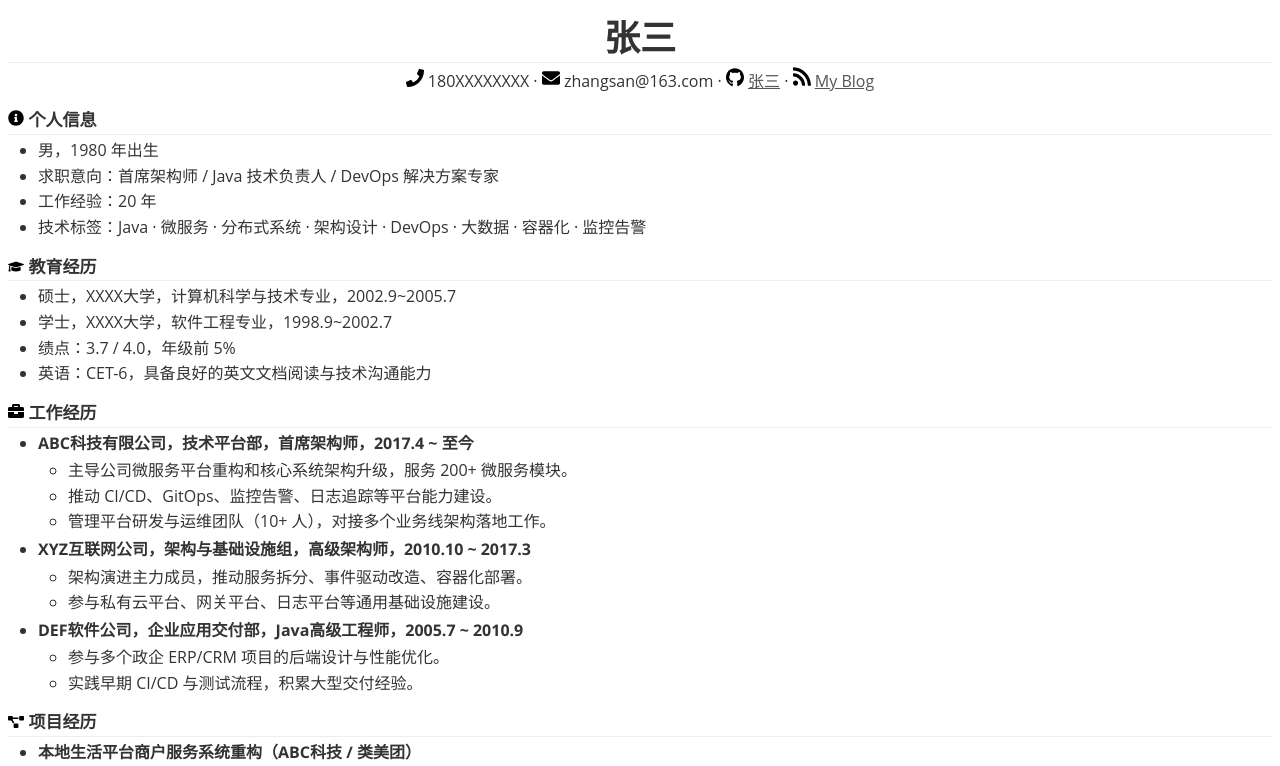
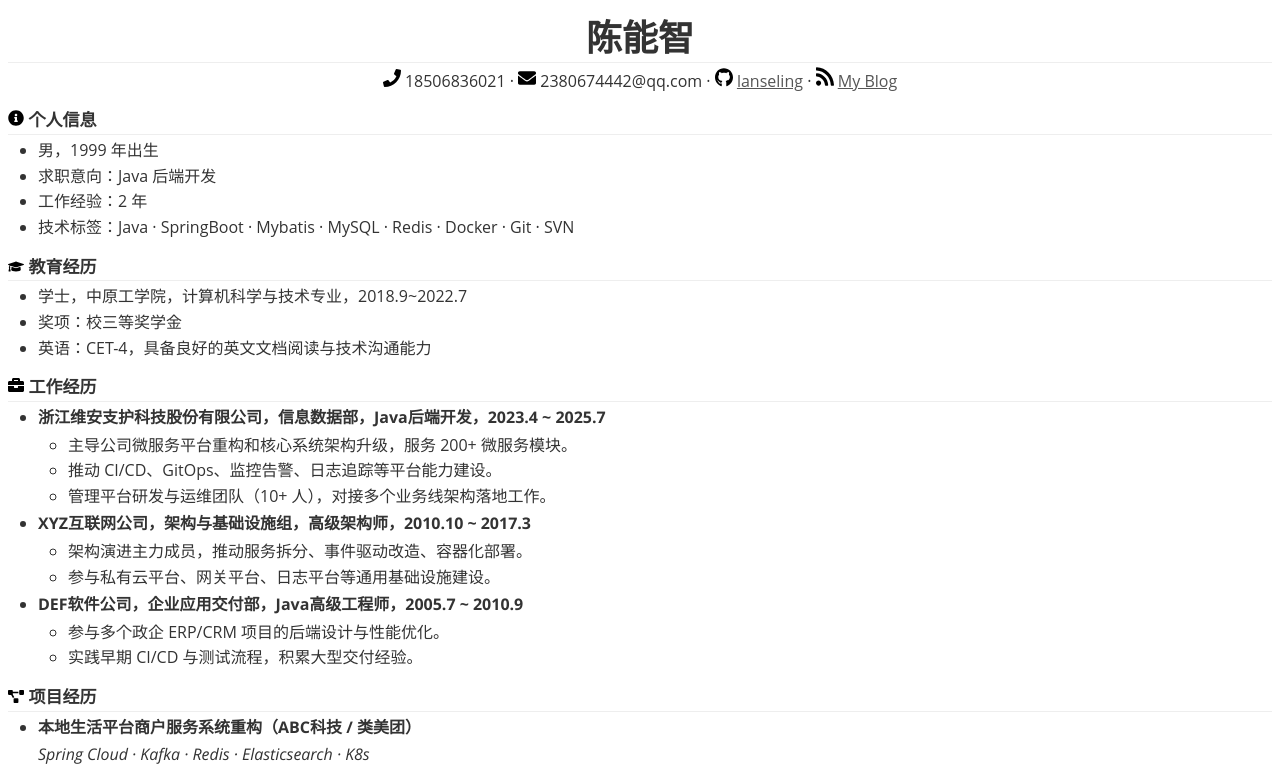
Before and after one commit to lanseling/Resume-GitHub, a plain HTML site: page Resume.html in a window 1280 px wide. Shown: the top 766 px of the page. Drawn offline with Linux system fonts and the light colour scheme; a script that the page names is missing; files whose address does not match are found by name; a web font is replaced by a local one.

Commit message:
更新html

```diff
--- a/Resume.html
+++ b/Resume.html
@@ -79,7 +79,7 @@
 	font-weight: bold;
 }
 </style>
-<link rel="stylesheet" href="file:///Users/stone/git-code/Markdown-Resume/resume.css" type="text/css">
+<link rel="stylesheet" href="./resume.css" type="text/css">
 <script src="https://unpkg.com/mermaid/dist/mermaid.min.js"></script>
 </head>
 <body>
@@ -92,21 +92,21 @@
     });
   </script>
 <center>
-    <h1>张三</h1>
+    <h1>陈能智</h1>
     <div>
         <span>
             <img src="assets/phone-solid.svg" width="18px">
-            180XXXXXXXX
+            18506836021
         </span>
         ·
         <span>
             <img src="assets/envelope-solid.svg" width="18px">
-            zhangsan@163.com
+            2380674442@qq.com
         </span>
         ·
         <span>
             <img src="assets/github-brands.svg" width="18px">
-            <a href="https://github.com/张三">张三</a>
+            <a href="https://github.com/lanseling">lanseling</a>
         </span>
         ·
         <span>
@@ -117,22 +117,21 @@
 </center>
 <h2 id="img-src%22assetsinfo-circle-solidsvg%22-width%2230px%22-%E4%B8%AA%E4%BA%BA%E4%BF%A1%E6%81%AF"><img src="assets/info-circle-solid.svg" width="30px"> 个人信息</h2>
 <ul>
-<li>男，1980 年出生</li>
-<li>求职意向：首席架构师 / Java 技术负责人 / DevOps 解决方案专家</li>
-<li>工作经验：20 年</li>
-<li>技术标签：Java · 微服务 · 分布式系统 · 架构设计 · DevOps · 大数据 · 容器化 · 监控告警</li>
+<li>男，1999 年出生</li>
+<li>求职意向：Java 后端开发</li>
+<li>工作经验：2 年</li>
+<li>技术标签：Java · SpringBoot · Mybatis · MySQL · Redis · Docker · Git · SVN</li>
 </ul>
 <h2 id="img-src%22assetsgraduation-cap-solidsvg%22-width%2230px%22-%E6%95%99%E8%82%B2%E7%BB%8F%E5%8E%86"><img src="assets/graduation-cap-solid.svg" width="30px"> 教育经历</h2>
 <ul>
-<li>硕士，XXXX大学，计算机科学与技术专业，2002.9~2005.7</li>
-<li>学士，XXXX大学，软件工程专业，1998.9~2002.7</li>
-<li>绩点：3.7 / 4.0，年级前 5%</li>
-<li>英语：CET-6，具备良好的英文文档阅读与技术沟通能力</li>
+<li>学士，中原工学院，计算机科学与技术专业，2018.9~2022.7</li>
+<li>奖项：校三等奖学金</li>
+<li>英语：CET-4，具备良好的英文文档阅读与技术沟通能力</li>
 </ul>
 <h2 id="img-src%22assetsbriefcase-solidsvg%22-width%2230px%22-%E5%B7%A5%E4%BD%9C%E7%BB%8F%E5%8E%86"><img src="assets/briefcase-solid.svg" width="30px"> 工作经历</h2>
 <ul>
 <li>
-<p><strong>ABC科技有限公司，技术平台部，首席架构师，2017.4 ~ 至今</strong></p>
+<p><strong>浙江维安支护科技股份有限公司，信息数据部，Java后端开发，2023.4 ~ 2025.7</strong></p>
 <ul>
 <li>主导公司微服务平台重构和核心系统架构升级，服务 200+ 微服务模块。</li>
 <li>推动 CI/CD、GitOps、监控告警、日志追踪等平台能力建设。</li>
```
